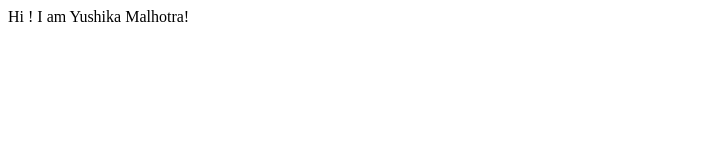
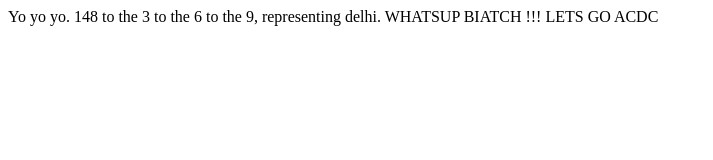
Before and after one commit to yushika17/project-1, a plain HTML site: page index.html in a window 1280 px wide. Shown: the whole page, without its empty margins (0-713 px from the left). Drawn offline with Linux system fonts and the light colour scheme.

Commit message:
doc: update added

```diff
--- a/index.html
+++ b/index.html
@@ -6,6 +6,7 @@
     <title>highsite</title>
 </head>
 <body>
-    Hi ! I am Yushika Malhotra!
+    Yo yo yo. 148 to the 3 to the 6 to the 9, representing delhi.
+    WHATSUP BIATCH !!! LETS GO ACDC
 </body>
 </html>
```
